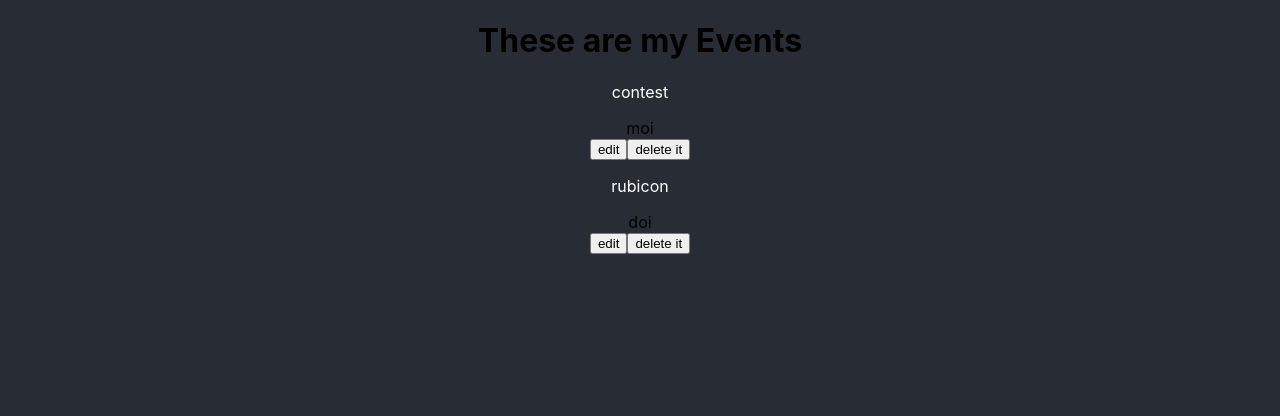
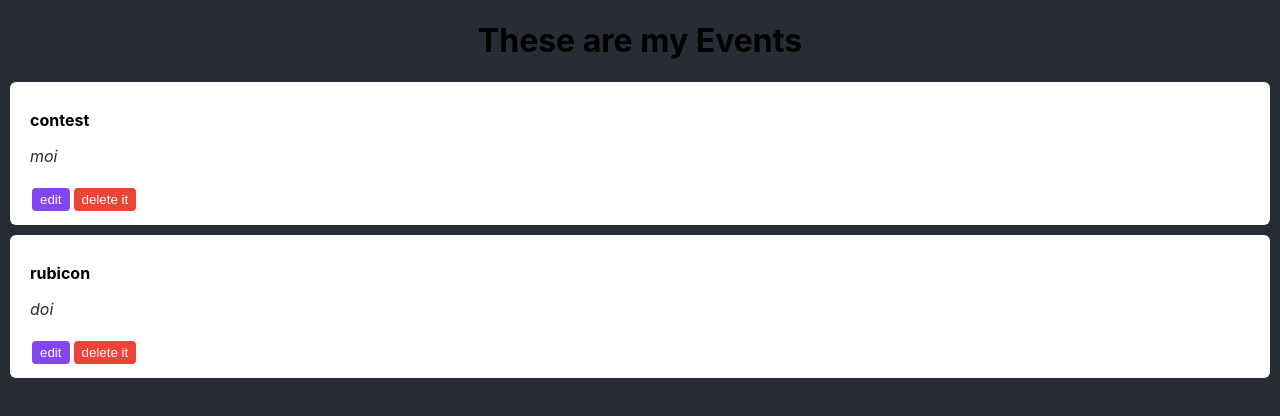
Before and after one commit to maciejmar/event-calendar, a React (Create React App) app in the folder frontend/: page / in a window 1280 px wide. Shown: the top 416 px of the page. Built offline with nearby package versions, Linux system fonts and the light colour scheme.

Commit message:
improving frontend

```diff
--- a/frontend/src/components/Events/Event/Event.js
+++ b/frontend/src/components/Events/Event/Event.js
@@ -2,12 +2,12 @@
 
 function Event(props) {
     return(
-        <div className = 'event'>
+        <div className = "event">
                         <p>{props.eventName}</p>
-                            <div className = 'firstName'>{props.firstName}</div>
+                            <div className = "firstName">{props.firstName}</div>
                             <button>edit</button>
-                            <button className = 'delete'>
-                                delete it
+                            <button className = "delete" onClick={() => props.onDelete(props.id)}
+                                >delete it
                             </button>
                         </div>
 
--- a/frontend/src/components/Events/Events.css
+++ b/frontend/src/components/Events/Events.css
@@ -5,7 +5,7 @@
   text-align: left;
   margin: 10px;
 }
-  .eventName, .firstName, .lastName, .email, .eventDate {
+.eventName,.firstName,.lastName,.email,.eventDate {
   display: block;
   color: #282c34;
   font-style: italic;
--- a/frontend/src/components/Events/Events.js
+++ b/frontend/src/components/Events/Events.js
@@ -1,10 +1,12 @@
 import React from 'react';
 import Event from './Event/Event';
+import './Events.css'
 
 class Events extends React.Component {
     constructor(props) {
         super(props);
-        this.events = [
+        this.state= {
+            events : [
                 {
                     id: '212',
                     eventName: 'contest',
@@ -22,7 +24,15 @@
                     eventDate: '127'
                 }
 
-        ];
+            ]
+        }
+
+    }
+
+    deleteEvent(id) {
+        console.log('deleting event ',id);
+        const events = [...this.state.events].filter(event => event.id !== id);
+        this.setState=({events});
     }
 
     render() {
@@ -31,13 +41,16 @@
         return(
             <div>
                 <h1>These are my Events</h1>
-                {this.events.map( event =>  (
+                {this.state.events.map( event =>  (
                         <Event
+                          key={event.id}
                           eventName={event.eventName}
                           firstName={event.firstName}
                           lastName ={event.lastName}
                           email = {event.email}
-                          eventDate = {event.eventDate}                              />
+                          eventDate = {event.eventDate}
+                          id = {event.id}
+                          onDelete={ (id)=> this.deleteEvent(id) }  />
                     ))}
                     </div>
                     );
```
Also changed, not shown: frontend/src/index.css (line endings or trailing spaces). Lines whose indentation alone changed are shown as unchanged.
